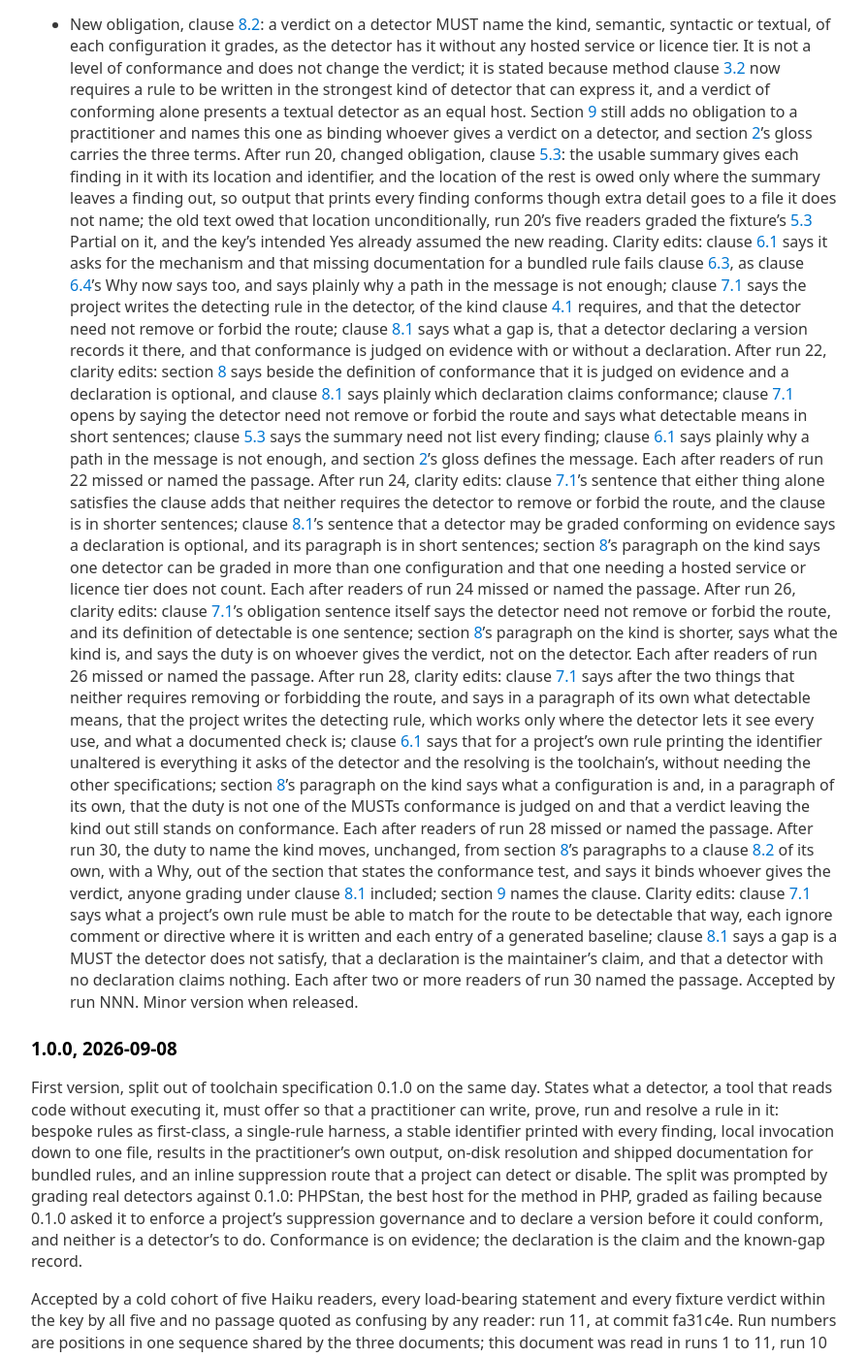
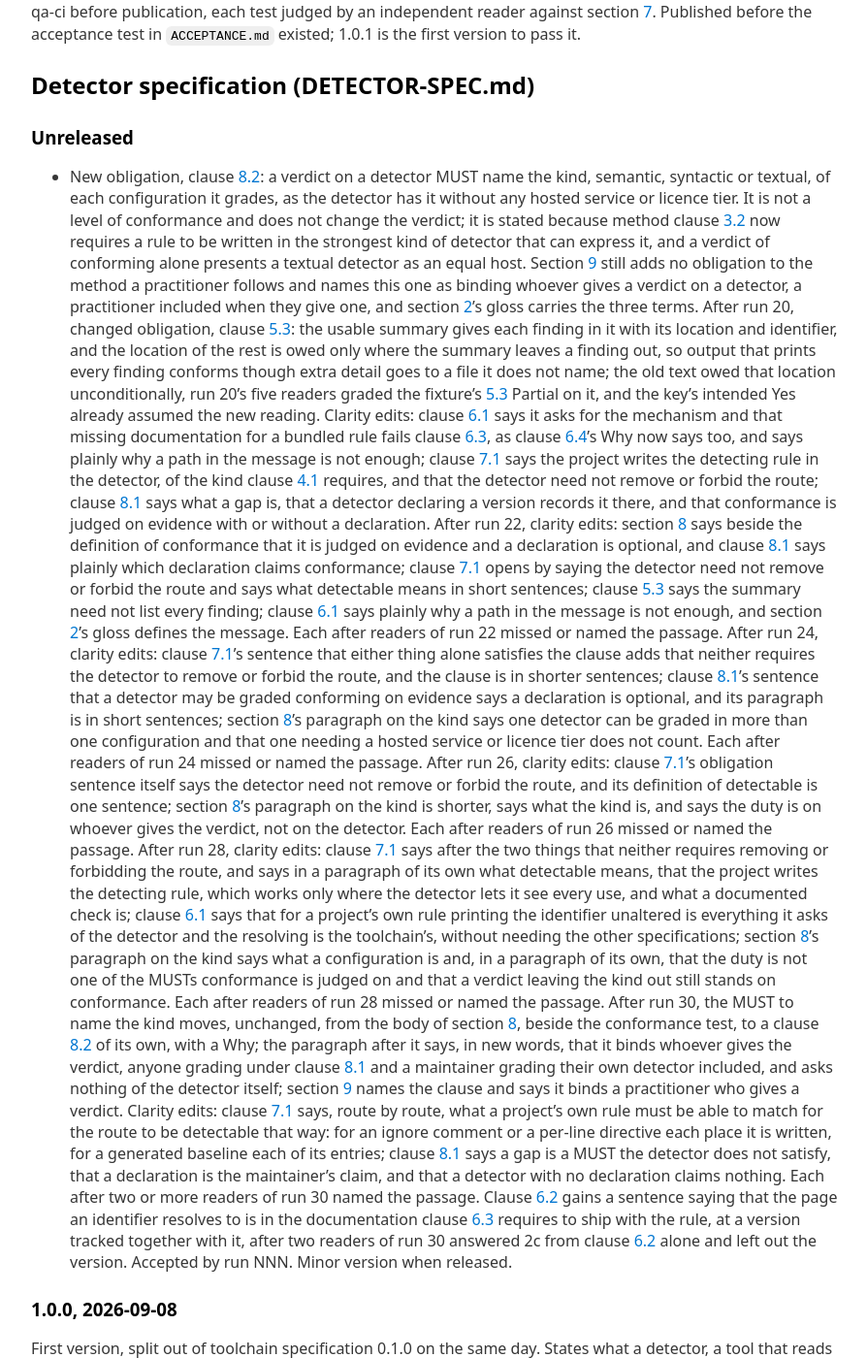
Before and after one commit to Defence-Before-Fix/defence-before-fix.github.io, a Jekyll site: the page built from CHANGELOG.md, in a window 1280 px wide and 1400 px high, scrolled down 3178 px. Shown: the whole window at 97% size, without its empty margins (192-1086 px from the left). Built offline with Jekyll 4.4.1, drawn with Linux system fonts in a browser that asks for light colours; our own code applies the rules of GitHub Pages for plain Markdown files; some of the changed text lies outside the part shown.

Commit message:
Method 2, 3.2, 3.5 and 4, detector 6.2, 7.1, 8.2 and 9: review 1 findings applied
Review 1 of the runs 29 and 30 text changes, findings 7 to 16. No
obligation changes; tools/changes.py gives the same findings as before.

Method: clause 3.2 no longer says the practitioner meets clauses 3.3 and
3.6 by substitutes. It says the practitioner uses what those clauses allow
in place of a missing mechanism, each under its own condition, the smoke
check where a detector makes fixture-based testing impractical, and that
every other obligation of those clauses still applies; clause 3.5 echoes
it, and says the demonstration is made through the entry point of another
project the toolchain is installed into, so "instead" has no unclear
antecedent. Section 2 says a way of writing the rule is not a technique,
which clause 3.1 defines, without implying a second sense. Section 4 says
an exception exists only where the owner has discussed, agreed and
documented it, as the owner's terminology entry and the section's list
already say, after run 29's reader 5 answered 2b with "a human".

Detector: clause 7.1 says what a rule must match route by route, so the
list cannot be read as cumulative. Clause 8.2 asks nothing of the
detector itself, and a maintainer grading their own detector is bound like
anyone else. Section 9 says the document adds no obligation to the method a
practitioner follows, and that clause 8.2 binds a practitioner who gives a
verdict. Clause 6.2 gains a sentence saying the page resolved to is in the
documentation clause 6.3 ships with the rule at a version tracked together,
after two readers of run 30 answered 2c from clause 6.2 alone.

The detector key's 2b quotation of 7.1 follows the text. The changelog
entries are corrected: the 8.2 move is described accurately, with its new
second paragraph, and the run 29 sentence says which passages two readers
named and which followed from run 25's open passage.

Co-Authored-By: Claude Opus 5.5 <noreply@anthropic.com>

```diff
--- a/DETECTOR-SPEC.md
+++ b/DETECTOR-SPEC.md
@@ -218,6 +218,10 @@ given. The lookup they can actually perform is the only one that counts.
 
 ### 6.2 Resolution of a bundled rule's identifier MUST work from the installed copy, without network access
 
+The page an [Identifier] of a [Bundled rule] resolves to is in the documentation that clause 6.3
+requires to ship with the [Rule], at a version tracked together with it, so the installed copy
+already holds it.
+
 **Why**: an [Agent] working offline, behind a proxy, or against a URL that has since moved needs
 the answer to be on disk. A dependency the project already installed is on disk by definition. A
 catalogue on the [Detector]'s website, however complete, is the right documentation in the wrong
@@ -285,8 +289,8 @@ neither switched off nor detected does not [Conform].
 A route is detectable when the project can find every use of it, in one of two ways. The first is
 a [Rule] the project writes for itself, under clause 4.1, and the [Detector] runs; the [Detector]
 need not ship the [Rule] itself. That way works only where such a [Rule] can match every use of
-the route: each ignore comment or directive where it is written in the code, and each entry of a
-generated [Baseline]. A [Detector] whose [Rules] never see comments, for example, cannot make an
+the route: for an ignore comment or a per-line directive, each place it is written in the code;
+for a generated [Baseline], each of its entries. A [Detector] whose [Rules] never see comments, for example, cannot make an
 ignore comment detectable this way. The second is a mechanical check that the [Detector] itself documents, such as a
 text search it documents for the route's spelling. Switching the route off or detecting it is what
 lets a project that decides to forbid the route enforce that decision.
@@ -377,7 +381,8 @@ as section 2 glosses it. The kind named is the one the [Detector] has without a
 a licence tier, since under clause 5.4 a finding reported only there does not [Conform].
 
 This clause binds whoever gives the verdict, anyone grading a [Detector] under clause 8.1
-included, and asks nothing of the [Detector] or its maintainer. A [Detector] is judged on
+included, and asks nothing of the [Detector] itself; a maintainer who gives a verdict on their
+own [Detector] is bound by it like anyone else. A [Detector] is judged on
 sections 4 to 7, as section 8 says, and the kind is not a level of [Conformance] and does not
 change the verdict: a [Textual] [Detector] can [Conform], and a [Semantic] one can fail to. A
 verdict that leaves the kind out has not met this clause, but what it finds about [Conformance]
@@ -389,8 +394,9 @@ kind of [Detector] that can express it, and a verdict of [Conforming] alone pres
 
 ## 9. Relationship to the other specifications
 
-This document adds no obligations to a [Practitioner] and relaxes none. Clause 8.2 adds one on
-whoever gives a verdict on a [Detector]: to name its kind. Every clause here
+This document adds no obligation to the method a [Practitioner] follows, and relaxes none.
+Clause 8.2 adds one on whoever gives a verdict on a [Detector], a [Practitioner] included when
+they give one: to name its kind. Every clause here
 exists to make a clause of the method specification achievable with a [Detector] in hand.
 
 Where this document and the method specification disagree, the method specification governs. It
--- a/SPEC.md
+++ b/SPEC.md
@@ -478,10 +478,12 @@ of the paragraphs above: the language has no extensible [Detector] of a kind tha
 The second is a mechanism gap: the project's [Toolchain] lacks a mechanism the
 [toolchain specification](TOOLING-SPEC.md) requires, such as a proving harness or an [Identifier]
 resolver. A mechanism gap does not put the [Class] out of reach. The [Practitioner] still builds
-the [Rule], records the mechanism gap alongside it, and meets clauses 3.3 and 3.6 by the
-substitutes those clauses accept: for testing the [Rule], the acceptance or smoke check clause 3.3
-accepts in place of a [Fixture]-based test; for resolution, an [Identifier] in a form clause 3.6
-allows that needs no resolver, such as an anchor in a documentation file. A mechanism gap that is also a breach of the [toolchain specification](TOOLING-SPEC.md)'s
+the [Rule] and records the mechanism gap alongside it. Where the missing mechanism would have
+served clause 3.3 or 3.6, the [Practitioner] uses what those clauses allow in its place: the
+acceptance or smoke check that clause 3.3 accepts where a [Detector] makes [Fixture]-based testing
+impractical, and an [Identifier] in a form clause 3.6 allows that can be followed without a
+resolver, such as an anchor in a documentation file. Every obligation of those clauses that the substitute
+does not stand in for still applies in full. A mechanism gap that is also a breach of the [toolchain specification](TOOLING-SPEC.md)'s
 own obligations, such as a [Toolchain] that cannot run its [Defences] on its own source, is recorded
 against the [Toolchain]'s claim under section 7 as well, because that is the fact its [Owner] needs.
 Where that record lives is the [Toolchain]'s own [Conformance] declaration, under the
@@ -768,8 +770,9 @@ own or somebody else's, since that is where the [Rule] will be enforced. A proje
 purpose, with the [Toolchain] installed into it from the source under test, is such a project, so
 a [Toolchain] with no consumer yet is not excused. Where a mechanism gap, as clause 3.2 defines
 it, stops the [Toolchain] running its own entry point on its own source, the demonstration is made
-in such a project instead, and is owed there in full. Clause 3.2 lets the [Practitioner] meet
-clauses 3.3 and 3.6 by substitutes when a mechanism is missing; it allows none for this clause.
+through the entry point of another project the [Toolchain] is genuinely installed into, and is
+owed there in full. Clause 3.2 lets the [Practitioner] use the substitutes it names for clauses
+3.3 and 3.6 when a mechanism is missing; it allows none for this clause.
 The demonstration here is through an entry point or it is not made.
 
 **Why**: the purpose is that the mistakes of the past become structurally impossible to repeat, and
@@ -871,7 +874,7 @@ be.
 
 **The default position is that none of these are permitted at all.** [Suppressions], [Baselines] and
 every other means of evading a [Defence] are not practices with a threshold governing their use; they are
-[Exceptions] to the method, and the standing answer is no. An [Exception] exists only where a human has
+[Exceptions] to the method, and the standing answer is no. An [Exception] exists only where the [Owner] has
 discussed it, agreed it and documented it for that project. Nothing an [Agent] concludes on its own
 creates one.
 
```
Also changed, not shown: other parts of SPEC.md (+1 -1 lines), acceptance/detector/KEY.md (+3 -2 lines), CHANGELOG.md.
